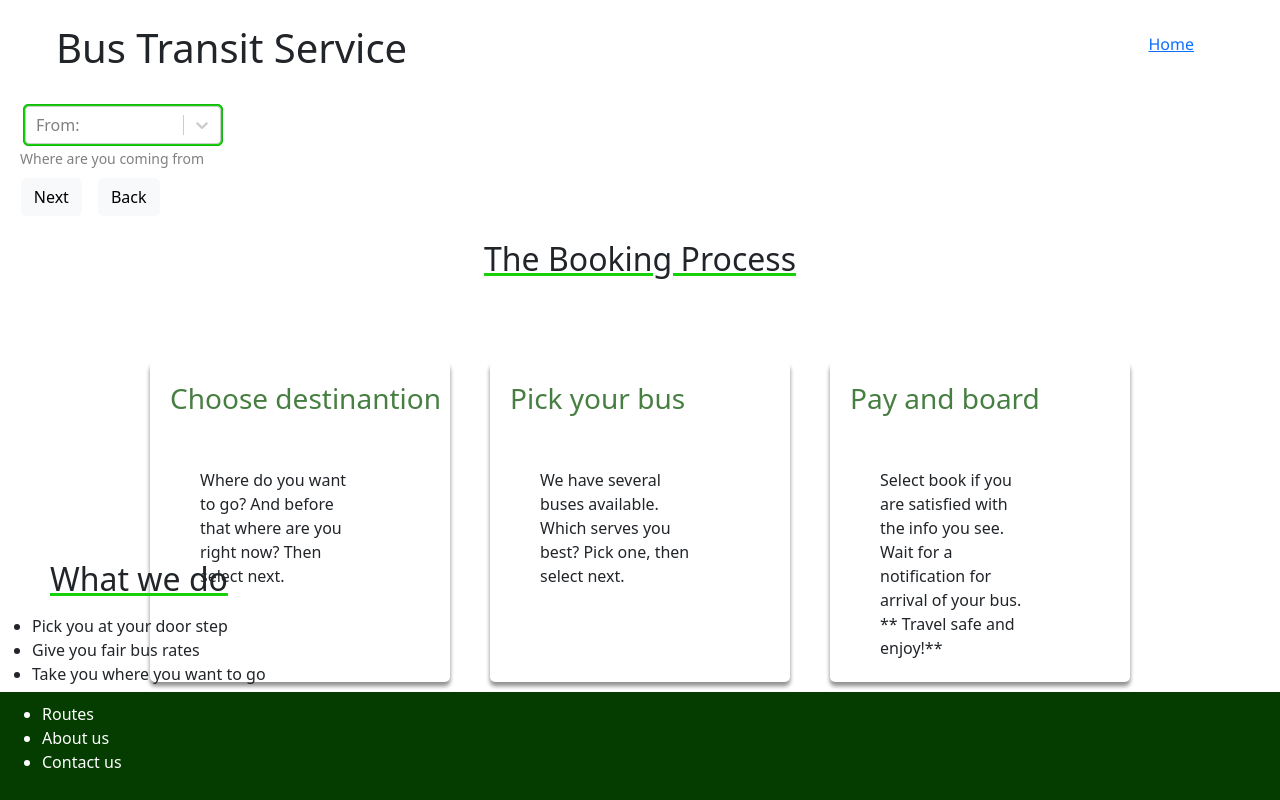
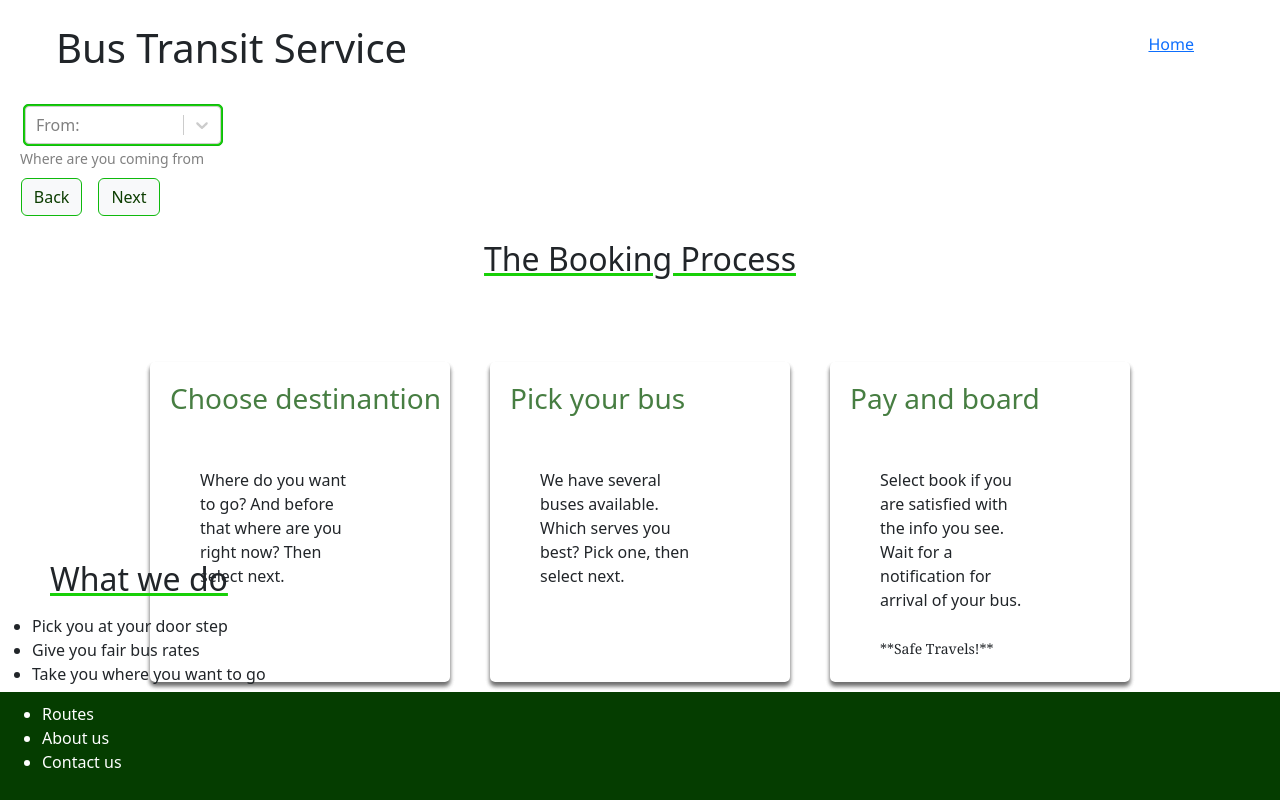
Before and after one commit to MaureenMurugi/BRT, a React (Create React App) app: page /landing in a window 1280 px wide. Built offline with nearby package versions, Linux system fonts and the light colour scheme.

Commit message:
almost done

```diff
--- a/src/App.css
+++ b/src/App.css
@@ -70,7 +70,7 @@
   width: 300px;
   height: 320px;
   border-radius: 5px;
-  box-shadow: 0px 4px 4px rgba(0, 0, 0, 0.25), 0px 4px 4px rgba(0, 0, 0, 0.25);
+  box-shadow: 0px 4px 4px rgba(0, 0, 0, 0.25), 0px 4px 4px rgba(0, 0, 0, 0.25) , 0px 4px 4px rgba(0, 0, 0, 0.25);
   margin: 20px;
   padding-right: 100px;
 }
@@ -88,7 +88,7 @@
   width: 200px;
   position: relative;
   left: 23px;
-  background-color: #18d008;
+  background-color: #18d008 ;
   padding: 1px;
 }
 .SmallText {
@@ -99,21 +99,12 @@
 .btn-light {
   position: relative;
   left: 1%;
-  color: #477e42;
+  color: #0c3d00 !important;
+    border: 1px solid rgb(15, 185, 13) !important;
   margin: 8px;
 }
 
-.ImgA {
-  position: absolute;
-  top: 0;
-  right: 25%;
+.text{
+    text-align: start;
+    font-family: Georgia, 'Times New Roman', Times, serif;
 }
-
-Img {
-  border-radius: 11px;
-  position: relative;
-  left: 50%;
-  padding: 20px;
-  width: 700px;
-  height: 300px;
-}
--- a/src/Components/Landing.jsx
+++ b/src/Components/Landing.jsx
@@ -43,18 +43,18 @@ const Landing = () => {
         <small className="SmallText">Where are you coming from</small>
         <div>
           <button
+            onClick={handleBack}
+            disabled={isBackDisabled}
+            class="btn btn-light "
+          >
+            Back
+          </button>
+          <button
             onClick={handleNext}
             disabled={isNextDisabled}
             class="btn btn-light "
           >
             Next
-          </button>
-          <button
-            onClick={handleBack}
-            disabled={isBackDisabled}
-            class="btn btn-light "
-          >
-            Back
           </button>
         </div>
       </div>
@@ -68,18 +68,18 @@ const Landing = () => {
         <small className="SmallText">Where are you going to</small>
         <div>
           <button
+            onClick={handleBack}
+            disabled={isBackDisabled}
+            class="btn btn-light "
+          >
+            Back
+          </button>
+          <button
             onClick={handleNext}
             disabled={isNextDisabled}
             class="btn btn-light "
           >
             Next
-          </button>
-          <button
-            onClick={handleBack}
-            disabled={isBackDisabled}
-            class="btn btn-light "
-          >
-            Back
           </button>
         </div>
       </div>
@@ -95,18 +95,18 @@ const Landing = () => {
         </small>
         <div>
           <button
+            onClick={handleBack}
+            disabled={isBackDisabled}
+            class="btn btn-light "
+          >
+            Back
+          </button>
+          <button
             onClick={handleNext}
             disabled={isNextDisabled}
             class="btn btn-light "
           >
             Next
-          </button>
-          <button
-            onClick={handleBack}
-            disabled={isBackDisabled}
-            class="btn btn-light "
-          >
-            Back
           </button>
         </div>
       </div>
@@ -124,18 +124,18 @@ const Landing = () => {
         <small className="SmallText">Select a payment method</small>
         <div>
           <button
+            onClick={handleBack}
+            disabled={isBackDisabled}
+            class="btn btn-light "
+          >
+            Back
+          </button>
+          <button
             onClick={handleNext}
             disabled={isNextDisabled}
             class="btn btn-light "
           >
             Next
-          </button>
-          <button
-            onClick={handleBack}
-            disabled={isBackDisabled}
-            class="btn btn-light "
-          >
-            Back
           </button>
         </div>
       </div>
@@ -144,9 +144,6 @@ const Landing = () => {
 
   return (
     <div>
-      {/* <div className="ImgA">
-        <img className="Img" src={Img}alt="Bus" />
-      </div> */}
       <div>
         {currentStep === 1 && (
           <From handleNext={handleNext} handleBack={handleBack} />
@@ -189,7 +186,8 @@ const Landing = () => {
             Select book if you are satisfied with the info you see. Wait for a
             notification for arrival of your bus.
             <br />
-            ** Travel safe and enjoy!**
+            <br />
+            <small className="text">**Safe Travels!**</small>
           </p>
         </div>
       </div>
```
